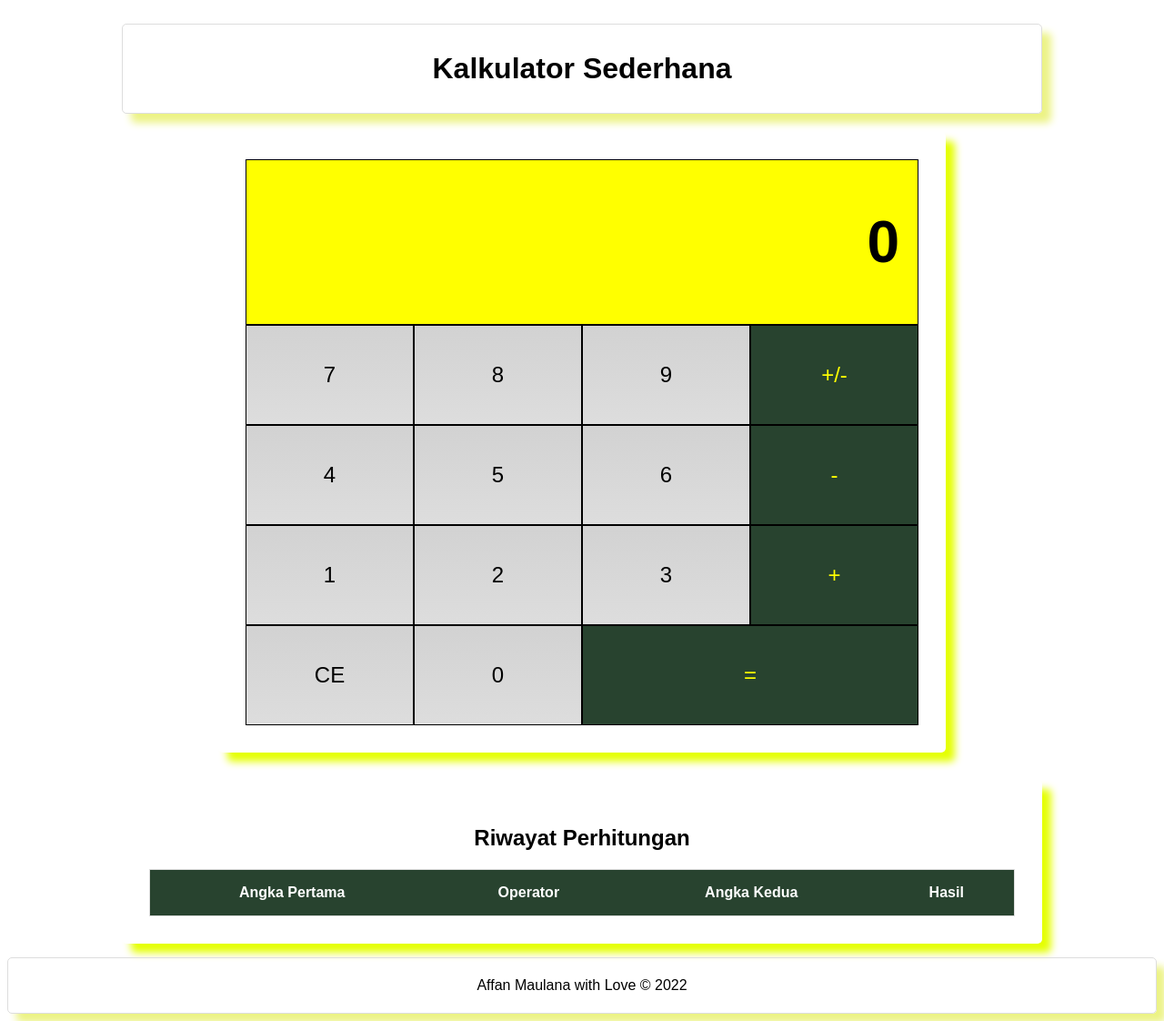
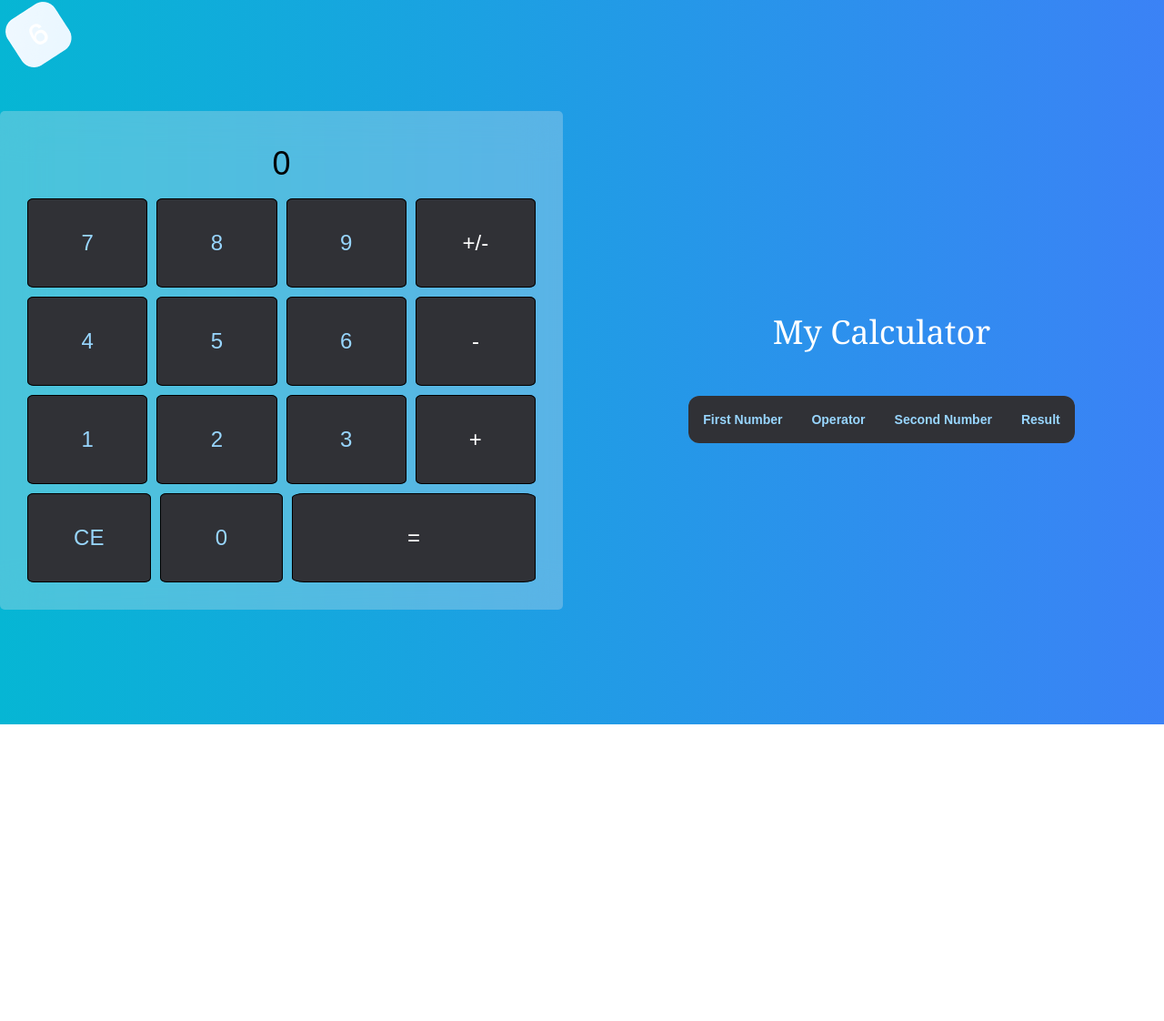
Before and after one commit to KodingAffanMaulana/My-Kalkulator, a plain HTML site: page index.html in a window 1280 px wide. Shown: the part 4-1126 px from the top of the page at 91% size. After the commit the page ends 800 px from the top, so only its background shows below. Drawn offline with nearby package versions, Linux system fonts and the light colour scheme.

Commit message:
Update style.css and index.html

```diff
--- a/assets/style.css
+++ b/assets/style.css
@@ -1,6 +1,7 @@
 * {
     box-sizing: border-box;
-
+    margin: 0;
+    padding: 0;
 }
 
 body {
@@ -10,7 +11,7 @@ body {
 .flex-container-column {
     display: flex;
     flex-direction: column;
-
+    gap: 10px;
     /* properti pendukung */
     max-width: 800px;
     margin: 0 auto;
@@ -19,24 +20,12 @@ body {
 
 .flex-container-row {
     display: flex;
-}
-
-#sambutan {
-    text-align: center;
-    color: black;
-    box-shadow: 10px 10px 8px 0 rgb(236, 243, 133);
-    border-radius: 5px;
-    padding: 30px;
-    border-collapse: collapse;
-    border-spacing: 0;
-    border: 1px solid #ddd;
-    width: 80%;
-    margin: 30px auto 0 auto;
+    gap: 10;
+    gap: 10px;
 }
 
 footer {
     text-align: center;
-    box-shadow: 10px 10px 8px 0 rgb(236, 243, 133);
     border-radius: 5px;
     padding: 5px;
     border-collapse: collapse;
@@ -48,13 +37,14 @@ footer {
 
 .button {
     flex-basis: 25%;
-
+    border-radius: 5%;
+    color: #98d6ff;
     /* properti pendukung lainnya */
     font-size: 1.5em;
     text-align: center;
-    padding: 40px;
+    padding: 30px;
     border: 1px solid black;
-    background: -webkit-linear-gradient(top, #d2d2d2, #ddd);
+    background: #303136;
     cursor: pointer;
 }
 
@@ -63,60 +53,36 @@ footer {
 }
 
 .display {
-    color: black;
-    width: 100%;
-    padding: 10px 20px;
-    background-color: yellow;
-    border: 1px solid black;
-    font-size: 2em;
+    border-radius: 5%;
 }
 
 .operator,
 .negative,
 .equals {
-    background: rgb(40, 67, 47);
-    color: yellow;
+    background: #303136;
+    color: #ffffff;
 }
 
 .card {
-    box-shadow: 10px 10px 8px 0 rgb(229, 255, 0);
     border-radius: 5px;
     padding: 30px;
-    margin-top: 20px;
 }
 
 .button:hover {
     font-weight: bold;
 }
 
-.history {
-    width: 80%;
-    margin: 30px auto 0 auto;
-    overflow: scroll;
-}
-
-table {
-    border-collapse: collapse;
-    border-spacing: 0;
-    width: 100%;
-    border: 1px solid #ddd;
-}
-
-th, td {
+th,
+td {
     text-align: center;
     padding: 16px;
 }
 
 th {
-    background-color: rgb(40, 67, 47);
-    color: white;
+    color: #98d6ff;
 }
 
-tr:nth-child(even) {
-    background-color: #d2d2d2;
-}
-
-@media screen and (max-width: 513px){
+@media screen and (max-width: 513px) {
     .button {
         padding: 10px;
     }
--- a/index.html
+++ b/index.html
@@ -1,16 +1,23 @@
 <html>
 
 <head>
+    <title>MyKalkulator</title>
+    <meta charset="UTF-8">
+    <meta name="viewport" content="width=device-width, initial-scale=1.0">
+    <script src="https://cdn.tailwindcss.com"></script>
     <link rel="stylesheet" href="assets/style.css">
-    <title>MyKalkulator</title>
-    <meta name="viewport" content="width=device=width, initial-scale=1.0">
 </head>
 
 <body>
-    <h1 id="sambutan">Kalkulator Sederhana</h1>
-    <div class="flex-container-column card">
-        <div class="display">
-            <h1 id="displayNumber">0</h1>
+    <div class="relative bg-gradient-to-r from-cyan-500 to-blue-500 bg-opacity-50 backdrop-blur-xl  w-full h-full">
+        <img src="assets/Frame 7.png" alt="frame" class="absolute hidden sm:block">
+        <div class="h-full flex justify-center items-center gap-10 max-w-7xl mx-auto my-auto">
+            <div class="w-1/2">
+                <div class="rounded-xl">
+                    <div class="flex-container-column card relative bg-gray-200 bg-opacity-30 backdrop-blur-xl">
+                        <div class="display h-14 relative">
+                            <h1 id="displayNumber" class="absolute inset-0 flex items-center justify-center text-4xl">0
+                            </h1>
                         </div>
                         <div class="flex-container-row">
                             <div class="button">7</div>
@@ -36,27 +43,28 @@
                             <div class="button equals double">=</div>
                         </div>
                     </div>
-    <div class="history card">
-        <h2 style="text-align: center"> Riwayat Perhitungan</h2>
-        <table>
-            <thead>
-                <tr>
-                    <th>Angka Pertama</th>
+                </div>
+            </div>
+            <div
+                class="w-1/2 flex items-center justify-center mx-auto max-w-7xl overflow-hidden flex-container-column card">
+                <h1 class="text-white font-serif text-4xl py-10">My Calculator</h1>
+                <table class="overflow-hidden relative bg-gray-200 bg-opacity-30 backdrop-blur-xl rounded-xl">
+                    <thead class="overflow-hidden">
+                        <tr class="text-sm bg-[#303136]">
+                            <th>First Number</th>
                             <th>Operator</th>
-                    <th>Angka Kedua</th>
-                    <th>Hasil</th>
+                            <th>Second Number</th>
+                            <th>Result</th>
                         </tr>
                     </thead>
-            <tbody id="historyList"></tbody>
+                    <tbody id="historyList" class="overflow-hidden text-white"></tbody>
                 </table>
+            </div>
         </div>
 
         <script src="assets/storage.js"></script>
         <script src="assets/kalkulator.js"></script>
-
-    <footer>
-        <p>Affan Maulana with Love &#169; 2022</p>
-    </footer>
+    </div>
 </body>
 
 </html>
```
Also changed, not shown: assets/Frame 7.png (added). Lines whose indentation alone changed are shown as unchanged.
